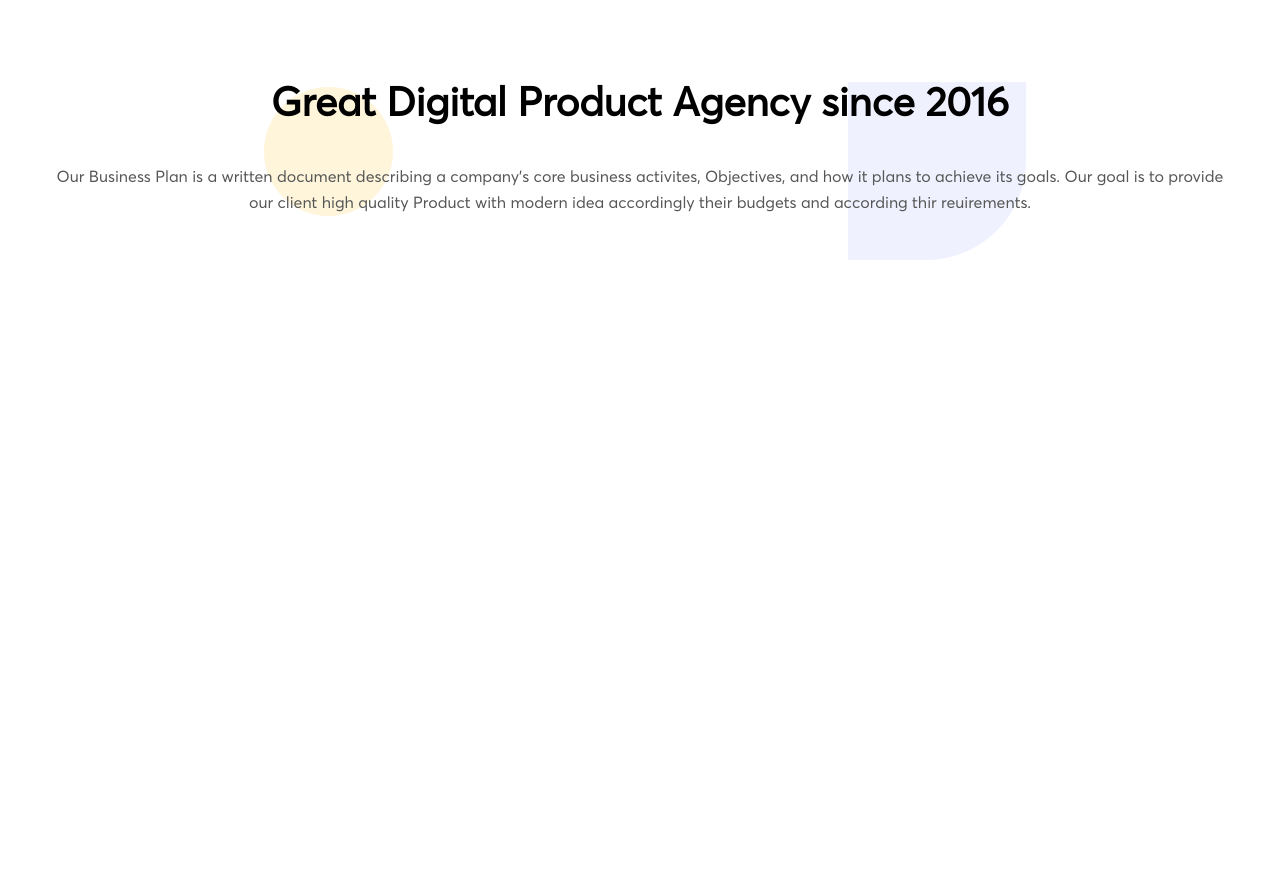
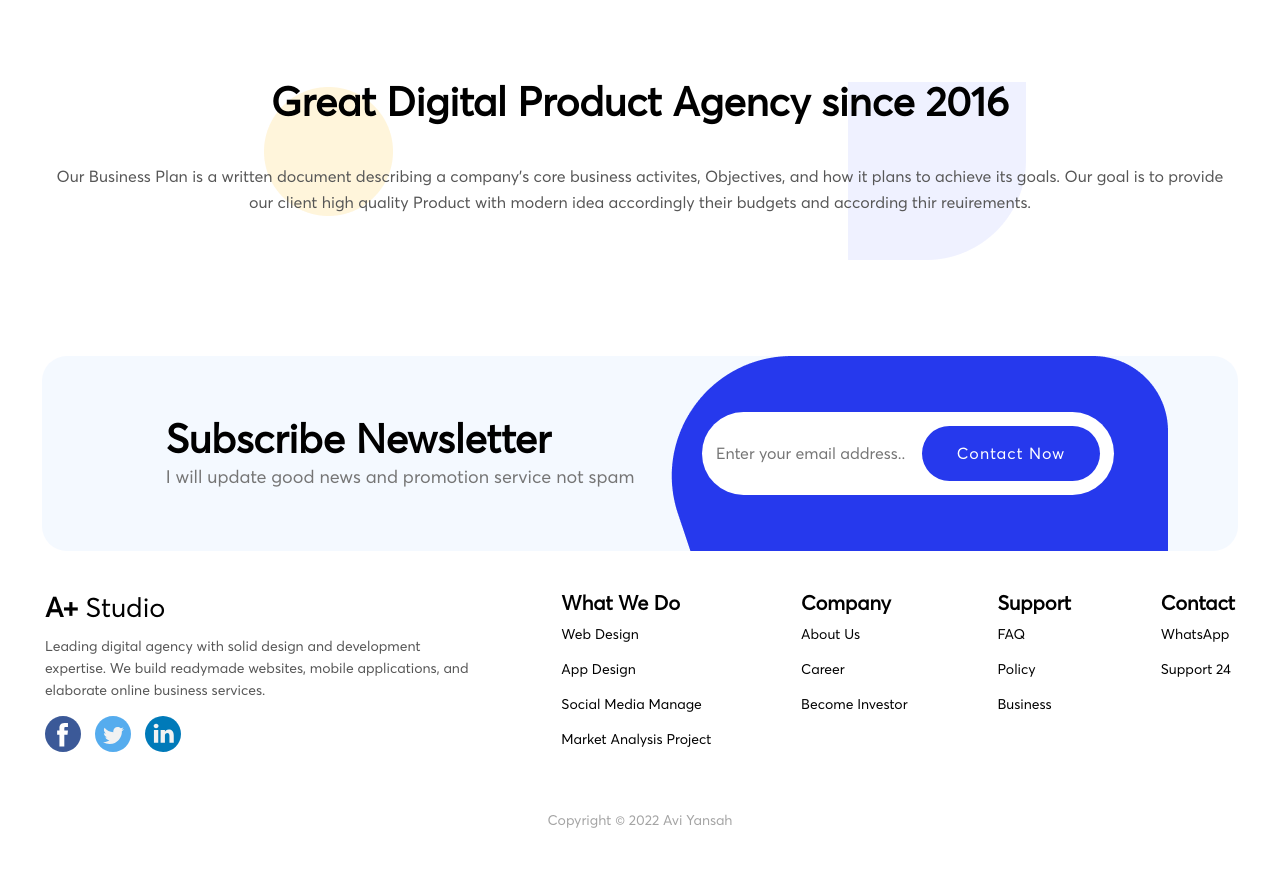
Before and after one commit to renatakov/design-studio, a plain HTML site: page index.html in a window 1280 px wide. Shown: the part 1467-2354 px from the top of the page. Before the commit the page ends 1767 px from the top, so only its background shows below. Drawn offline with Linux system fonts and the light colour scheme.

Commit message:
site has been done by mee

```diff
--- a/css/style.css
+++ b/css/style.css
@@ -213,3 +213,121 @@ text-align: center;
 padding-top: 3rem;
 margin-bottom: 6rem;
 }
+
+/* ---------------------------- */
+/*-- newsletter section --*/
+/* ---------------------------- */
+
+.newsletter {
+  background:url('/images/Rectangle\ 31.png') no-repeat 90% 0% #F4F9FF ;
+  border-radius: 25px;
+  padding: 4rem;
+  margin: 3rem;
+  font-family: 'Averta Demo PE Cutted Demo';
+  display: flex;
+  justify-content: space-evenly;
+  align-items: center;
+}
+
+.newsletter__title {
+  font-weight: 700;
+  font-size: 40px;
+  line-height: 49px;
+}
+.newsletter__subtitle {
+  font-weight: 400;
+  font-size: 18px;
+  line-height: 160%;
+  color: #757575;
+}
+.newsletter__form {
+  background-color: #fff;
+  padding: 1rem;
+  border-radius: 60px;
+}
+
+#form__email-input{
+  font-size: 16px;
+  line-height: 20px;
+  color: #959595;
+}
+#form__submit{
+  background: #2639ED;
+  border-radius: 60px;
+  padding: 1.25rem 2.5rem;
+  font-size: 16px;
+  line-height: 20px;
+  letter-spacing: 0.065em;
+  color: #FFFFFF;
+}
+
+/* ---------------------------------- */
+/* --footer-- */
+/* ---------------------------------- */
+
+.footer {
+  font-family: 'Averta Demo PE Cutted Demo';
+
+}
+.footer__row {
+  display: flex;
+  align-items: center;
+  justify-content: space-around;
+}
+.row__column-1 {
+flex: 0 1 33.3333%;
+}
+.column-1__logo {
+  font-style: normal;
+  font-weight: 400;
+  font-size: 27px;
+  flex: 1 1 auto;
+}
+.column-1__logo > span{
+font-weight:  700;
+}
+.column-1__text {
+  font-weight: 400;
+  font-size: 14px;
+  line-height: 160%;
+  margin-top: 1rem;
+  color: #565656;
+}
+.column-1__logos-row {
+margin-top: 1rem;
+display: flex;
+}
+
+.column-1__logos-row :not(img:first-child){
+  margin-left: 1rem;
+}
+
+.title {
+  font-weight: 700;
+  font-size: 20px;
+}
+.li {
+  font-size: 14px;
+line-height: 200%;
+padding-top: 0.5rem;
+}
+.row__column-3,
+.row__column-4,
+.row__column-5{
+  align-self: start;
+}
+
+
+
+.copyrights {
+  display: flex;
+  justify-content: center;
+  align-items: center;
+  padding: 4rem 0;
+}
+.copyrights__text {
+  font-family: 'Averta Demo PE Cutted Demo';
+font-size: 14px;
+line-height: 160%;
+color: #A4A4A4;
+}
--- a/index.html
+++ b/index.html
@@ -79,5 +79,71 @@
     <p class="row__text">Our Business Plan is a written document describing a company's core business activites, Objectives, and how it plans to achieve its goals. Our goal is to provide our client high quality Product with modern idea accordingly their budgets and according thir reuirements.</p>
   </div>
 </div>
+<div class="newsletter">
+  <div class="newsletter__body">
+    <h2 class="newsletter__title">Subscribe Newsletter</h2>
+    <p class="newsletter__subtitle">I will update good news and promotion service not spam</p>
+  </div>
+  <form class="newsletter__form">
+    <input type="email" name="email" id="form__email-input" placeholder="Enter your email address..">
+    <input id="form__submit" type="submit" value="Contact Now">
+  </form>
+</div>
+<footer class="footer">
+  <div class="footer__row">
+    <div class="row__column-1">
+    <span class="column-1__logo"><span>A+</span> Studio</span>
+      <p class="column-1__text">
+        Leading digital agency with solid design and development expertise. We build readymade websites,
+        mobile applications, and elaborate online business services.
+      </p>
+      <div class="column-1__logos-row">
+        <img src="/images/facebook.svg" alt="">
+        <img src="/images/twitter.svg" alt="">
+        <img src="/images/linkedin.svg" alt="">
+      </div>
+    </div>
+    <div class="row__column-2">
+      <h3 class="title">What We Do</h3>
+      <ul class="column-2__list">
+        <li class="list li">Web Design</li>
+        <li class="list li">App Design</li>
+        <li class="list li">Social Media Manage</li>
+        <li class="list li">Market Analysis Project</li>
+      </ul>
+    </div>
+    <div class="row__column-3">
+      <h3 class="title">Company</h3>
+      <ul class="column-3 list-2">
+        <li class="list-2 li">About Us</li>
+        <li class="list-2 li">Career</li>
+        <li class="list-2 li">Become Investor</li>
+      </ul>
+
+    </div>
+    <div class="row__column-4">
+      <h3 class="title">Support</h3>
+      <ul class="column-4__list-2">
+        <li class="list-3 li">FAQ</li>
+        <li class="list-3 li">Policy</li>
+        <li class="list-3 li">Business</li>
+      </ul>
+
+    </div>
+    <div class="row__column-5">
+      <h3 class="title">Contact</h3>
+      <ul class="column-5__list-4">
+        <li class="list-4 li">WhatsApp</li>
+        <li class="list-4 li">Support 24</li>
+      </ul>
+
+    </div>
+  </div>
+  <div class="copyrights">
+    <p class="copyrights__text">
+      Copyright © 2022 Avi Yansah
+    </p>
+  </div>
+</footer>
 </body>
 </html>
```
Also changed, not shown: images/facebook.svg (added), images/linkedin.svg (added), images/twitter.svg (added).
